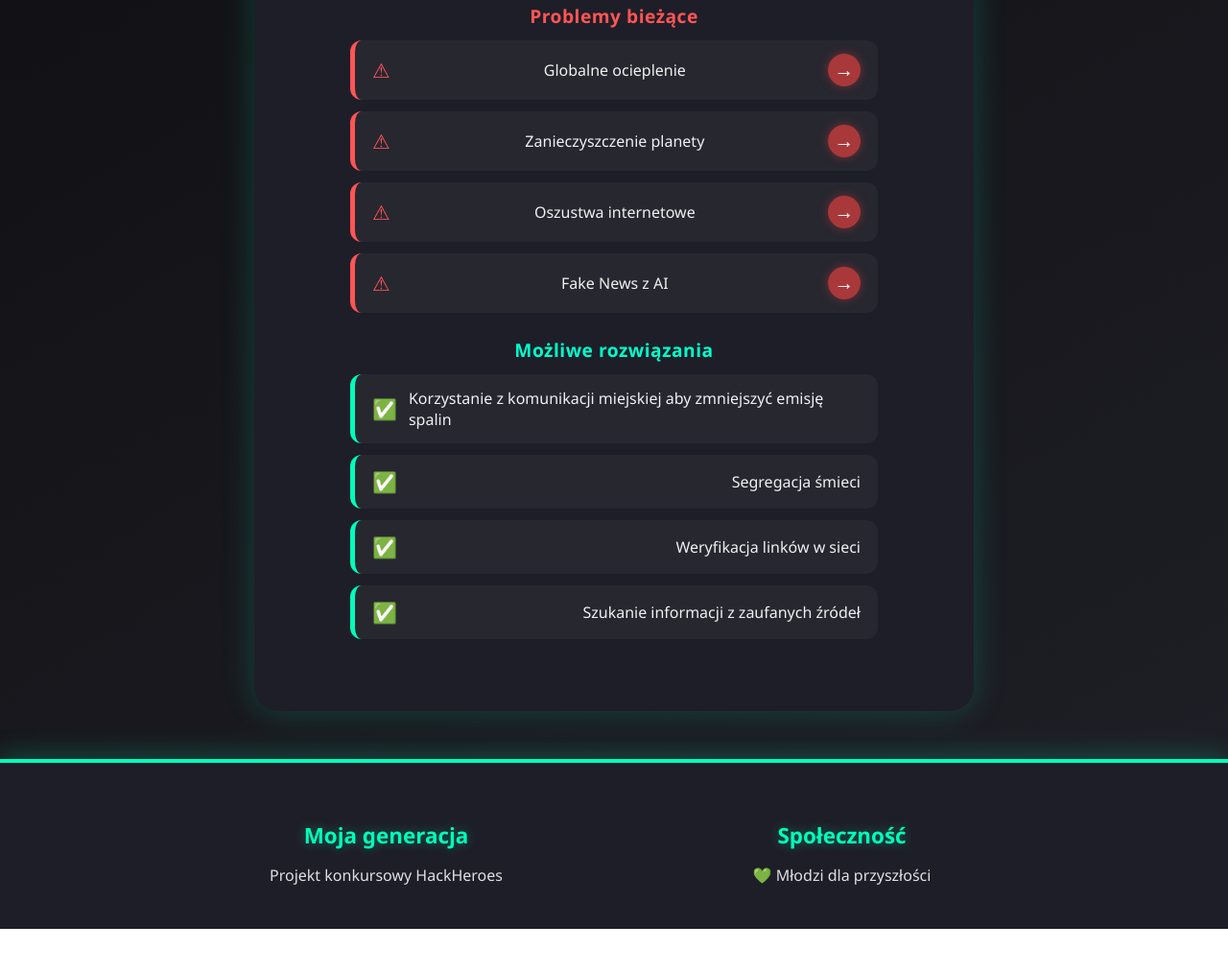
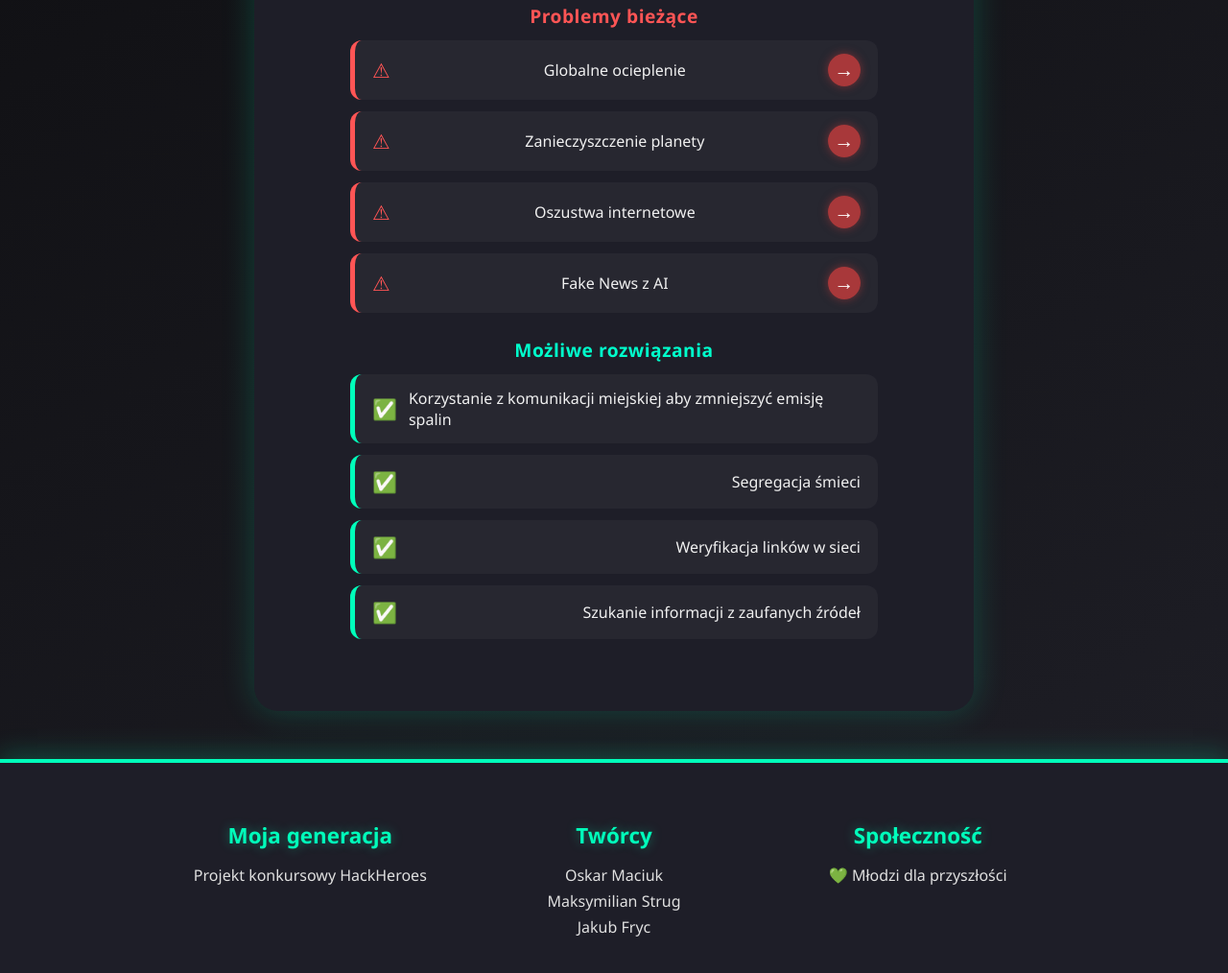
Before and after one commit to aa2Kimozo/konkurs-strona, a plain HTML site: page index.html in a window 1280 px wide. Shown: the part 299-1313 px from the top of the page at 96% size. Before the commit the page ends 1267 px from the top, so only its background shows below. Drawn offline with Linux system fonts and the light colour scheme.

Commit message:
Update index.html

```diff
--- a/index.html
+++ b/index.html
@@ -44,6 +44,12 @@
                 <p>Projekt konkursowy HackHeroes</p>
             </div>
             <div class="footer-section">
+                <h3>Twórcy</h3>
+                <p>Oskar Maciuk</p>
+                <p>Maksymilian Strug</p>
+                <p>Jakub Fryc</p>
+            </div>
+            <div class="footer-section">
                 <h3>Społeczność</h3>
                 <p>💚 Młodzi dla przyszłości</p>
             </div>
```
